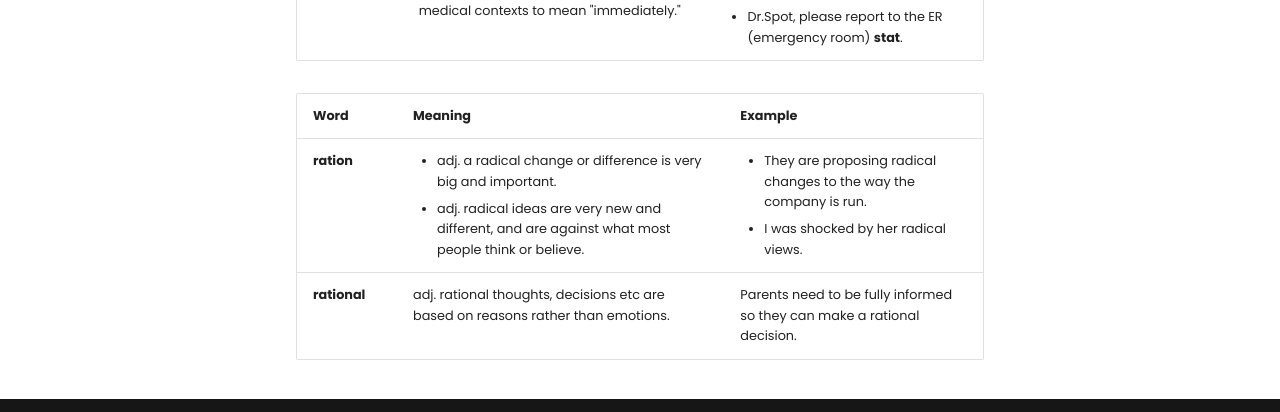
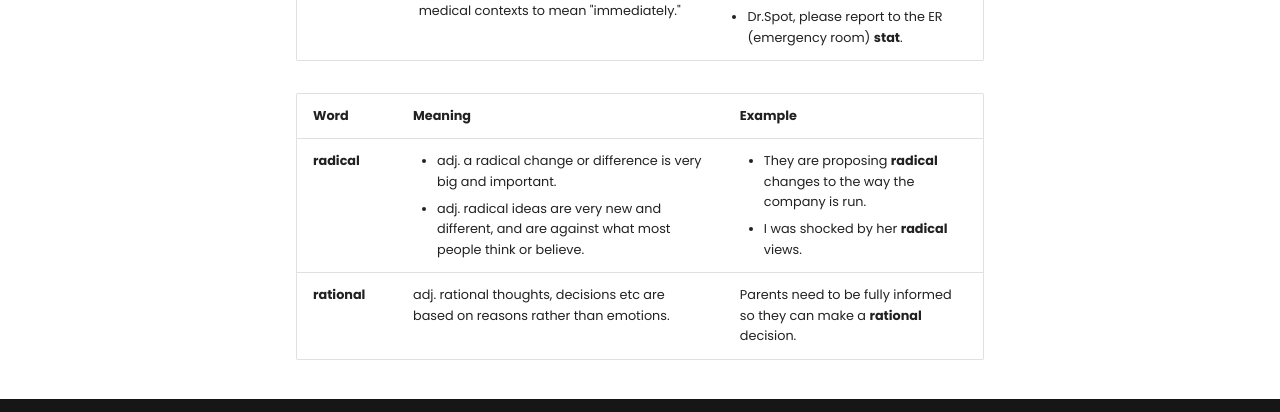
Before and after one commit to Pengyu-Jin/Pengyu-Jin.github.io, an MkDocs documentation site: the page built from docs/major/EN-learn/phrase.md, in a window 1280 px wide and 900 px high, scrolled down 3872 px. Shown: the part 436-848 px from the top of the window. Built offline with MkDocs 1.6.1 and Material for MkDocs 9.7.7, drawn with Linux system fonts in a browser that asks for light colours; comment, search, counter and statistics services are not loaded.

Commit message:
20240922-b

```diff
--- a/docs/major/EN-learn/phrase.md
+++ b/docs/major/EN-learn/phrase.md
@@ -130,5 +130,5 @@ Would you like an aisle or window seat? 你想要靠走道的位置还是靠窗
 
 | Word    | Meaning | Example |
 |---------|---------|---------|
-| **ration** |  <ul><li>adj. a radical change or difference is very big and important.</li><li>adj. radical ideas are very new and different, and are against what most people think or believe.</li></ul> | <ul><li>They are proposing radical changes to the way the company is run.</li><li>I was shocked by her radical views.</li></ul> |
-| **rational** | adj.  rational thoughts, decisions etc are based on reasons rather than emotions. | Parents need to be fully informed so they can make a rational decision. |
+| **radical** |  <ul><li>adj. a radical change or difference is very big and important.</li><li>adj. radical ideas are very new and different, and are against what most people think or believe.</li></ul> | <ul><li>They are proposing **radical** changes to the way the company is run.</li><li>I was shocked by her **radical** views.</li></ul> |
+| **rational** | adj.  rational thoughts, decisions etc are based on reasons rather than emotions. | Parents need to be fully informed so they can make a **rational** decision. |
```
